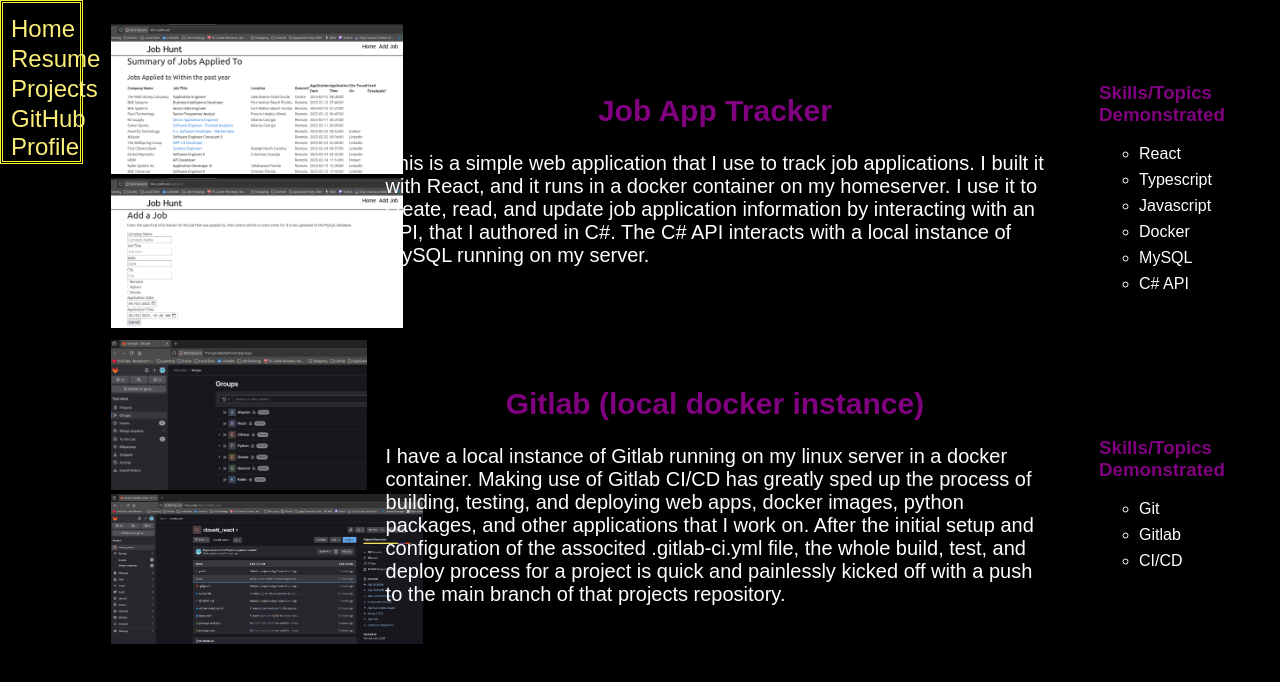
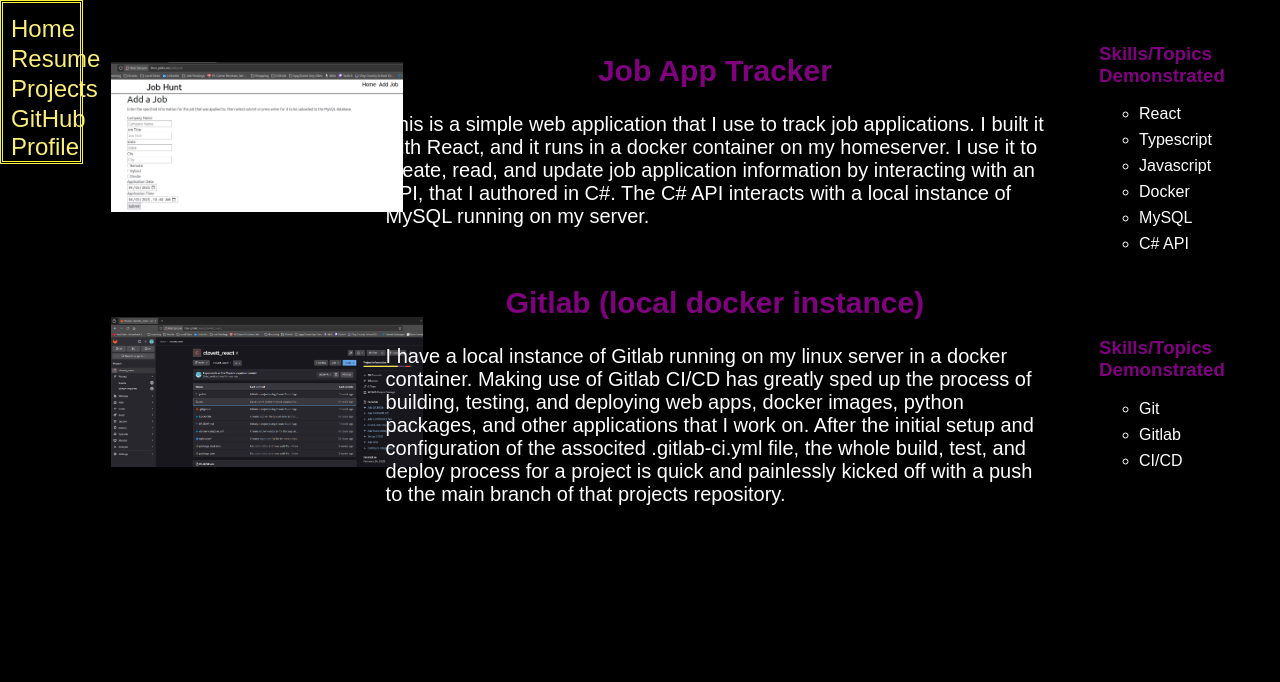
Before and after one commit to clovett02/clovett_react, a React (Create React App) app: page /projects in a window 1280 px wide. Shown: the top 682 px of the page. Built offline with nearby package versions, Linux system fonts and the light colour scheme.

Commit message:
Implemented Slideshow component
Still need to add transition effect

```diff
--- a/src/components/Project.tsx
+++ b/src/components/Project.tsx
@@ -1,6 +1,7 @@
 import Slideshow from "./Slideshow.tsx";
 
 export interface ProjectType{
+    id: string;
     name: string;
     description: string;
     skills: string[];
@@ -8,8 +9,8 @@
     alts: string[];
 }
 
-export function Project(props:{project: ProjectType}) {
-    const {name, description, skills, pics, alts} = props.project;
+export function Project(props:{key: string, project: ProjectType}) {
+    const {id, name, description, skills, pics, alts} = props.project;
 
     return (
         <li className="project">
@@ -22,7 +23,7 @@
                 <h3>Skills/Topics Demonstrated</h3>
                 <ul>
                     {skills.map((skill) =>
-                        <li>{skill}</li>
+                        <li key={skills.indexOf(skill)}>{skill}</li>
                     )}
                 </ul>
 
--- a/src/components/Slideshow.tsx
+++ b/src/components/Slideshow.tsx
@@ -1,16 +1,36 @@
+import { useState, useEffect } from "react";
 
 
 export default function Slideshow(props:{pics:String[], alts:String[]}) {
     const pics = props.pics;
     const alts = props.alts;
 
+    const [picindex, setpicindex] = useState(0);
+    let index = 0;
+
+    useEffect( () => {
+
+        const interval = setInterval(() => {
+            setpicindex(nextImage());
+        }, 3000);
+        return () => {clearInterval(interval)};
+    }, [])
+
+    function nextImage(){
+        if(index === (pics.length - 1)){
+            index = 0;
+            return index;
+        }
+        else {
+            index = index + 1;
+            return index;
+        }
+    }
+
     return(
         <span className="pics">
-            <a href={pics[0]}>
-                <img src={pics[0]} alt={alts[0]} />
-            </a>
-            <a href={pics[0]}>
-                <img src={pics[1]} alt={alts[1]} />
+            <a href={pics[picindex]}>
+                <img src={pics[picindex]} alt={alts[picindex]} />
             </a>
         </span>
     );
--- a/src/index.js
+++ b/src/index.js
@@ -8,10 +8,10 @@
 const root = ReactDOM.createRoot(document.getElementById('root'));
 root.render(
   <React.StrictMode>
-    <body>
+    <div>
       <Sidepanel/>
       <App />
-    </body>
+    </div>
   </React.StrictMode>
 );
 
--- a/src/pages/Projects.tsx
+++ b/src/pages/Projects.tsx
@@ -7,6 +7,7 @@
 
 const projs: ProjectType[] = [
     {
+        id: "1",
         name: "Job App Tracker",
         description: `This is a simple web application that I use to track job applications. I built it with
                         React, and it runs in a docker container on my homeserver. I use it to create, read, and
@@ -17,6 +18,7 @@
         alts: ["jobhunt 1", "jobhunt 2"]
     },
     {
+        id: "2",
         name: "Gitlab (local docker instance)",
         description: `I have a local instance of Gitlab running on my linux server in a docker container. Making use
                     of Gitlab CI/CD has greatly sped up the process of building, testing, and deploying web apps,
@@ -34,7 +36,7 @@
   return (
     <ul className='projects'>
         {projs.map((p) =>
-            <Project project={p}/>
+            <Project key={p.id} project={p}/>
         )}
     </ul>
   );
```
